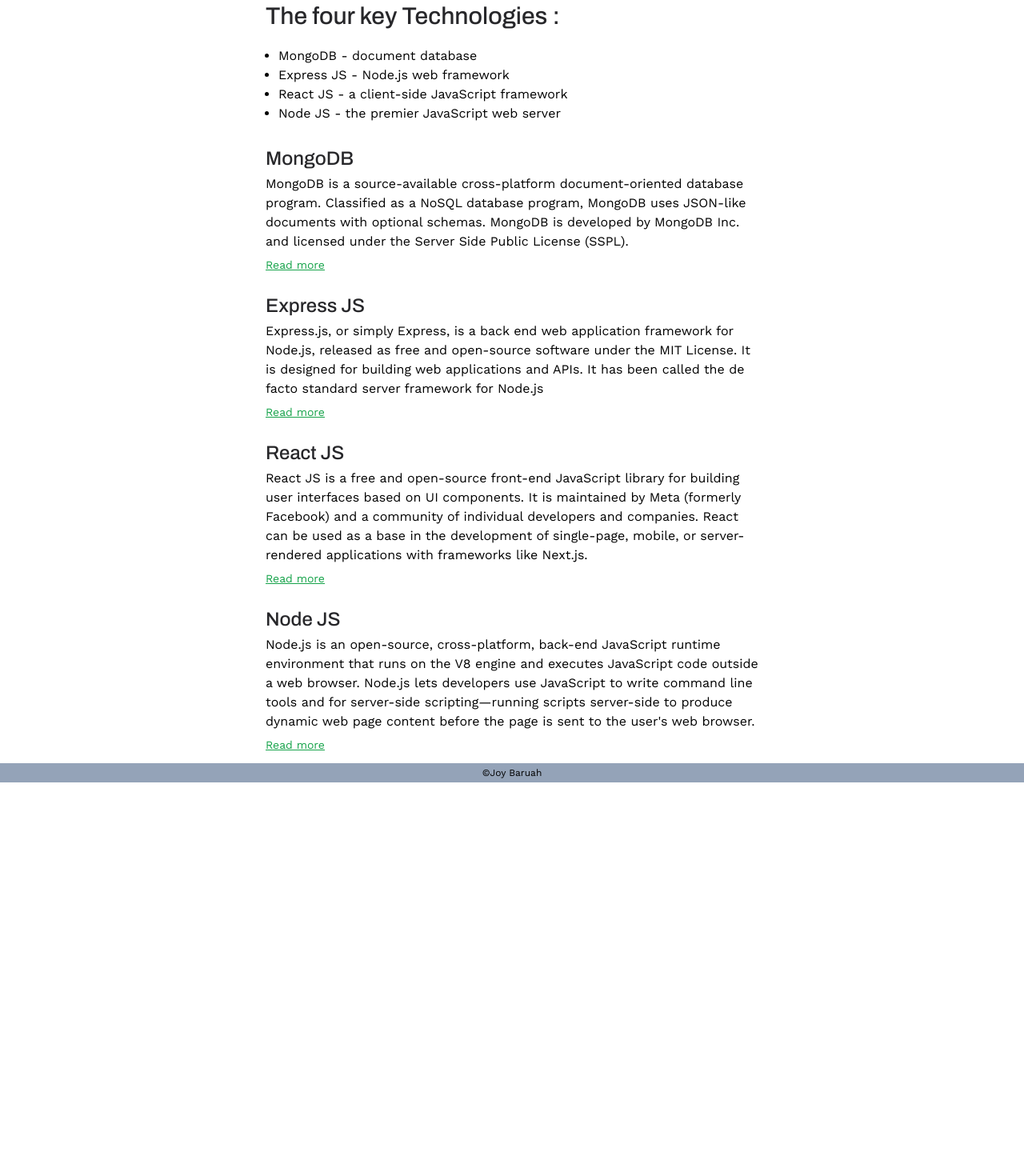
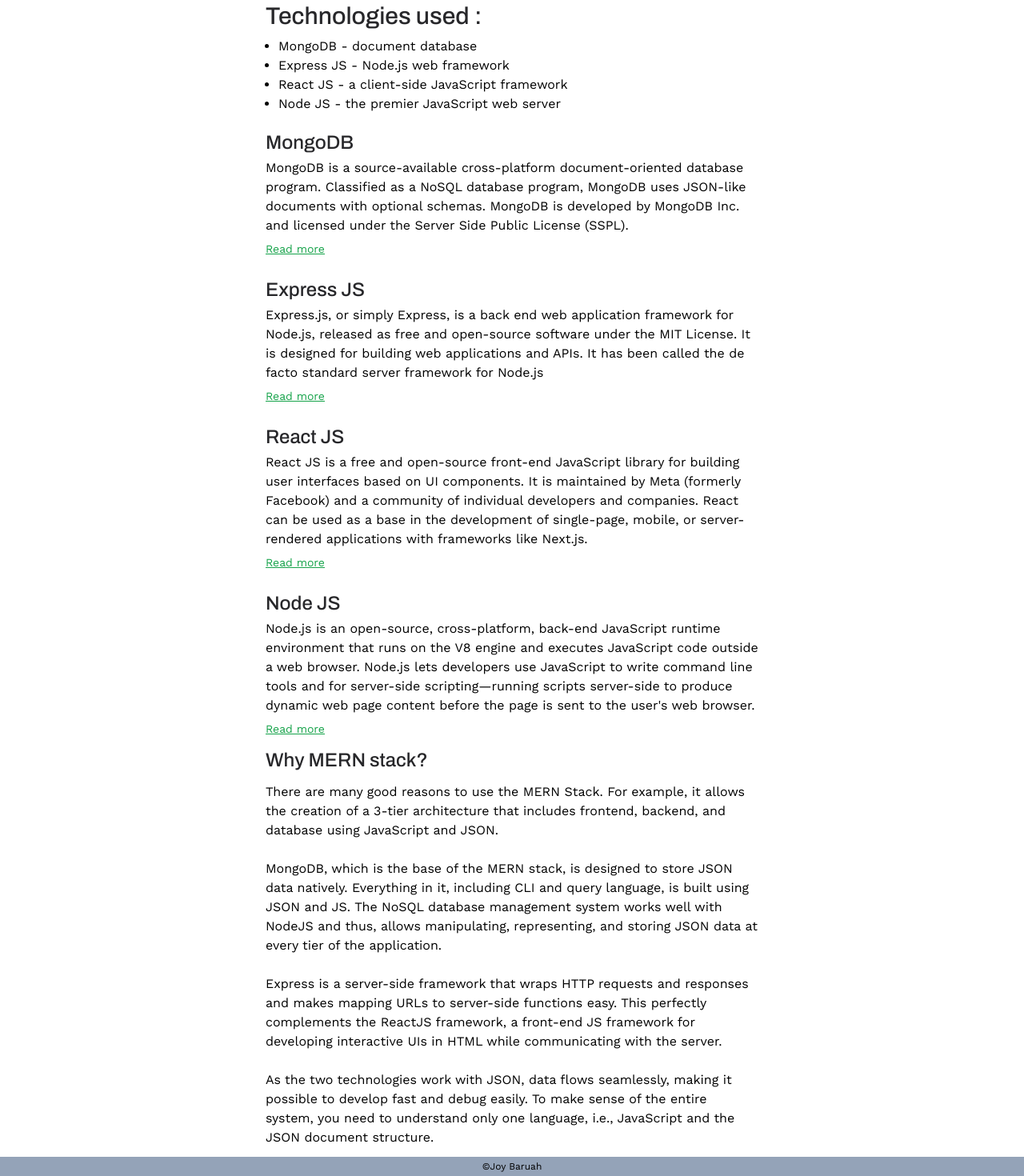
Before and after one commit to Joybaruah/Mern, a React (Create React App) app: page / in a window 1280 px wide. Shown: the part 494-1964 px from the top of the page at 80% size. Before the commit the page ends 1472 px from the top, so only its background shows below. Built offline with nearby package versions, Linux system fonts and the light colour scheme.

Commit message:
font resizing

```diff
--- a/src/components/ContentInfo.js
+++ b/src/components/ContentInfo.js
@@ -3,11 +3,11 @@
 export default function ContentInfo({MernData}) {
   return (
   <>
-    <div className=' xl:flex xl:flex-col mt-4 xl:items-center'>
+    <div className=' xl:flex xl:flex-col mx-1 mt-4 xl:items-center'>
       <div className='xl:w-[50vw]' >
-        <h2 className='mx-3 my-3 font-archivo text-xl xl:text-3xl text-zinc-800'>The four key Technologies :</h2>
+        <h2 className='mx-3 xl:mt-3 font-archivo text-xl xl:text-3xl text-zinc-800'>Technologies used :</h2>
 
-                <ul className='font-workSans text-sm xl:text-base my-2 mx-5 p-2 list-disc'>
+                <ul className='font-workSans text-sm xl:text-base mx-5 p-2 list-disc'>
                   <li>
                     MongoDB - document database
                   </li>
@@ -30,15 +30,28 @@
                 <h2 className='mx-3 font-archivo text-xl text-zinc-800 xl:text-2xl'>{CurElm.Tech}</h2>
                 </div>
                 <div>
-                    <p className='font-workSans mx-2 text-sm xl:text-base p-1 w-[95vw] xl:w-fit '>{CurElm.description}</p>
-                    <button className='mx-3 text-xs xl:text-sm underline decoration-green-600 text-green-600 rounded-md font-workSans'>
+                    <p className='font-workSans mx-2 xl:text-base p-1 w-[95vw] xl:w-fit '>{CurElm.description}</p>
+                    <button className='mx-3 text-sm xl:text-sm underline decoration-green-600 text-green-600 rounded-md font-workSans'>
                     <a href={CurElm.link} target="_blank" rel="noreferrer">Read more</a>
                     </button>
                 </div>
             </div>
         )
     })}
+          <div className='xl:w-[50vw]'>
+            <h2 className='mx-3 font-archivo text-xl text-zinc-800 xl:text-2xl'>Why MERN stack?</h2>
+              <p className='font-workSans mx-2 my-2 xl:text-base p-1 w-[95vw] xl:w-fit '>
+              There are many good reasons to use the MERN Stack. For example, it allows the creation of a 3-tier architecture that includes frontend, backend, and database using JavaScript and JSON. <br />
+              <br />
+              MongoDB, which is the base of the MERN stack, is designed to store JSON data natively. Everything in it, including CLI and query language, is built using JSON and JS. The NoSQL database management system works well with NodeJS and thus, allows manipulating, representing, and storing JSON data at every tier of the application. <br />
+              <br />
+              Express is a server-side framework that wraps HTTP requests and responses and makes mapping URLs to server-side functions easy. This perfectly complements the ReactJS framework, a front-end JS framework for developing interactive UIs in HTML while communicating with the server. <br />
+              <br />
+              As the two technologies work with JSON, data flows seamlessly, making it possible to develop fast and debug easily. To make sense of the entire system, you need to understand only one language, i.e., JavaScript and the JSON document structure.
+              </p>
+          </div>
     </div>
+
     </>
   )
 }
--- a/src/components/ContentStart.js
+++ b/src/components/ContentStart.js
@@ -6,8 +6,8 @@
 
       <div className='bg-gradient-to-br from-green-100 to-gray-100'> {/* What is MERN stack? */}
         <div className='flex flex-col mx-3 p-4 items-center '>
-          <h2 className='xl:my-6 font-archivo text-xl xl:text-4xl font-semibold text-zinc-800'>MERN stack</h2>
-          <p className='font-workSans my-4 xl:my-6 xl:w-[40vw] text-sm xl:text-base'>
+          <h2 className='xl:my-6 font-archivo text-2xl xl:text-4xl font-semibold text-zinc-800'>MERN stack</h2>
+          <p className='font-workSans my-4 xl:my-6 xl:w-[40vw]'>
             <span className='text-green-600'>MERN Stack</span> is a Javascript Stack that is used for easier and faster deployment of full-stack web applications. MERN Stack comprises of 4 technologies namely: <span className='text-green-500'>MongoDB, Express, React and Node.js</span>. It is designed to make the development process smoother and easier. <br />
             <br />
             It is one of several variations of the <span className='text-green-600'>MEAN Stack</span> (MongoDB Express Angular Node), where the traditional Angular.js frontend framework is replaced with React.js. Other variants include <span className='text-green-600'>MEVN</span> (MongoDB, Express, Vue, Node), and really any frontend JavaScript framework can work.
```
